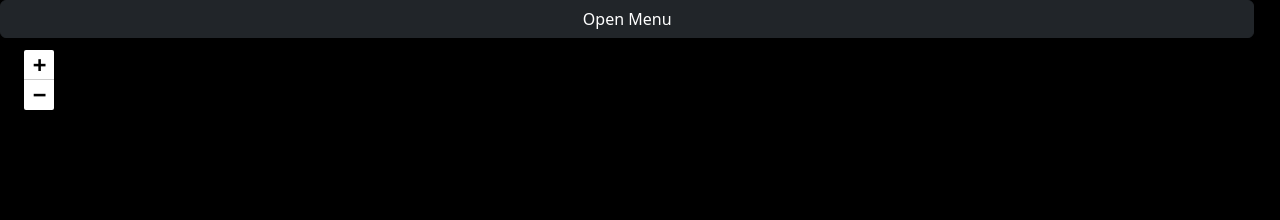
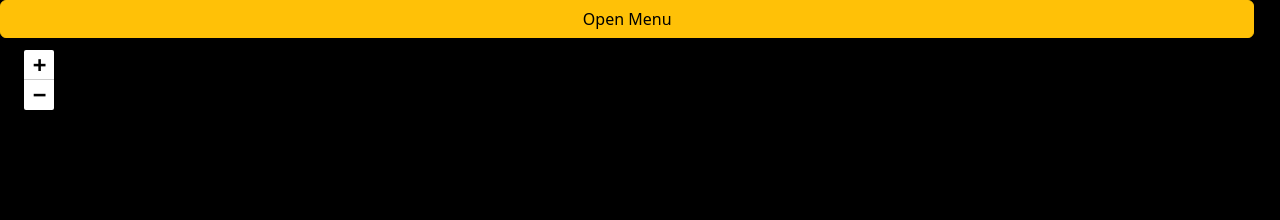
Before and after one commit to vguzman812/totk-coordinates-map, a plain HTML site: page index.html in a window 1280 px wide. Shown: the top 220 px of the page. Drawn offline with nearby package versions, Linux system fonts and the light colour scheme.

Commit message:
Update index.html

```diff
--- a/index.html
+++ b/index.html
@@ -23,7 +23,7 @@
 </head>
 <body>
     <div class="d-grid sticky-top">
-        <button class="btn btn-dark" id="sidebar-toggle" type="button" data-bs-toggle="offcanvas" data-bs-target="#sidebar">Open Menu</button>
+        <button class="btn btn-warning" id="sidebar-toggle" type="button" data-bs-toggle="offcanvas" data-bs-target="#sidebar">Open Menu</button>
     </div>
     <div class="container-fluid">
 
```
